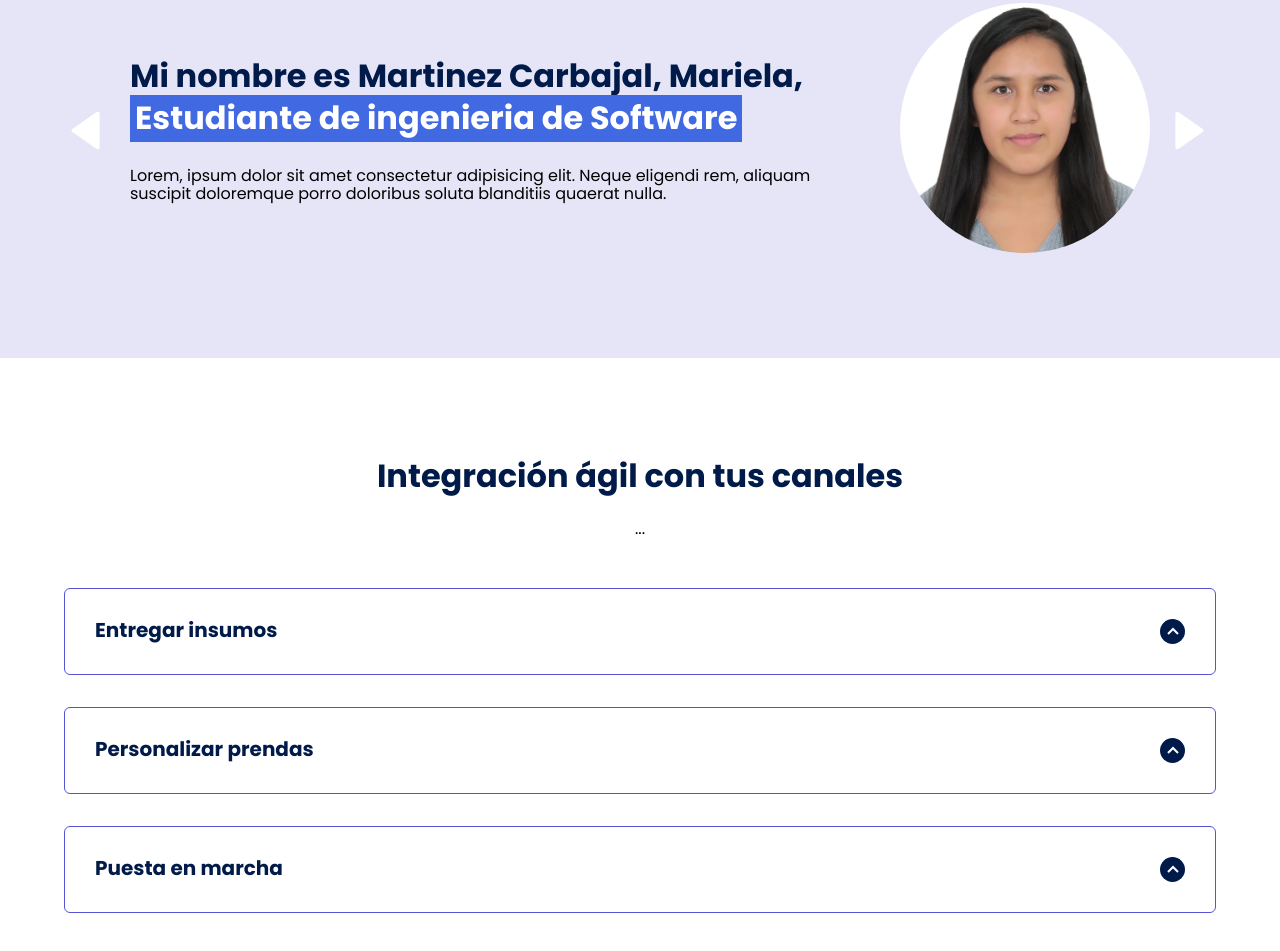
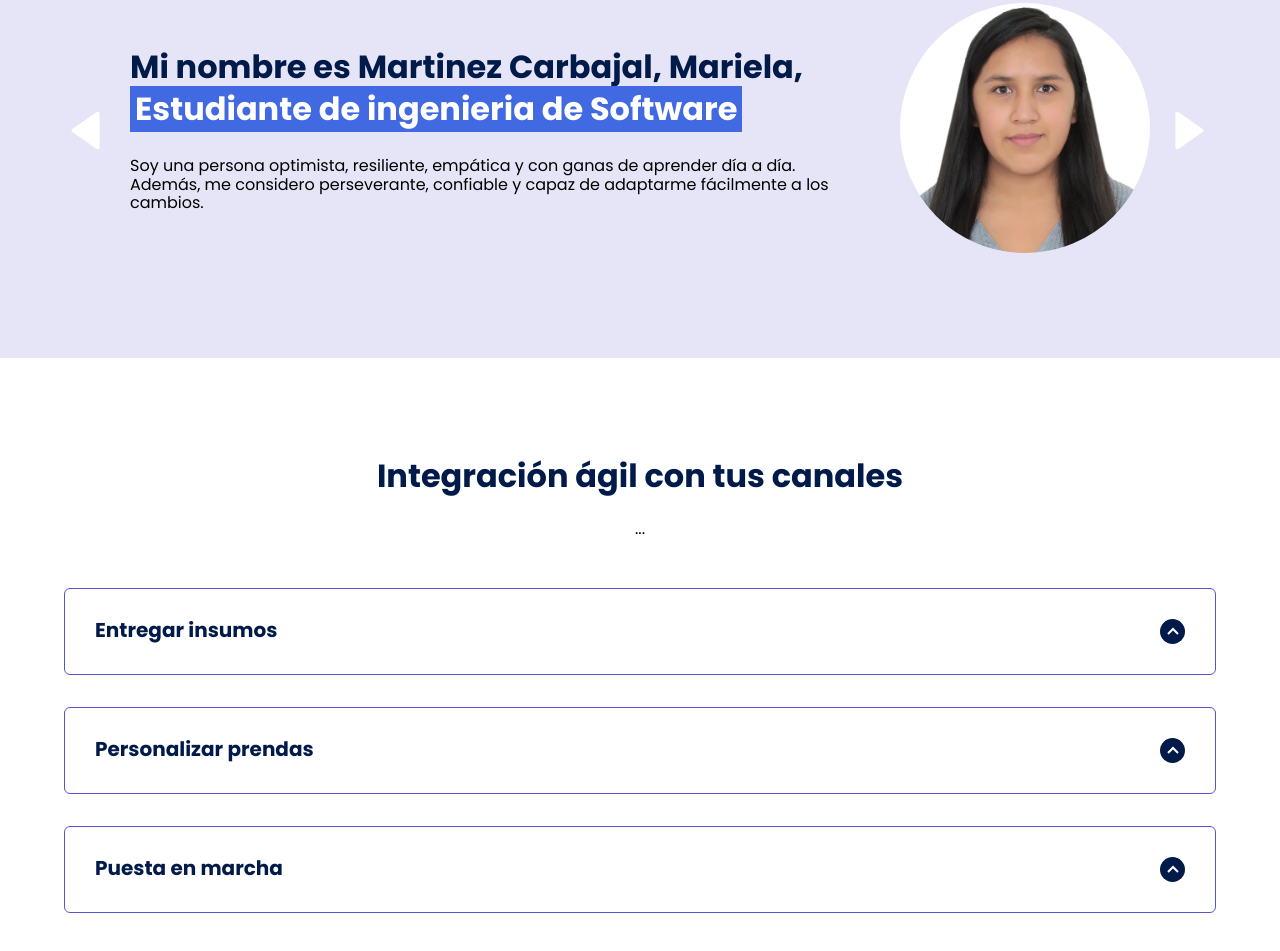
Before and after one commit to Jeff0411AG/ClosetLAb, a plain HTML site: page index.html in a window 1280 px wide. Shown: the part 2802-3753 px from the top of the page. Drawn offline with Linux system fonts and the light colour scheme.

Commit message:
Update index.html

```diff
--- a/index.html
+++ b/index.html
@@ -144,7 +144,7 @@
                     <div class="testimony__texts">
                         <h2 class="subtitle">Mi nombre es Martinez Carbajal, Mariela,
                         <span class="testimony__course">Estudiante de ingenieria de Software</span></h2>
-                        <p class="testimony__review">Lorem, ipsum dolor sit amet consectetur adipisicing elit. Neque eligendi rem, aliquam suscipit doloremque porro doloribus soluta blanditiis quaerat nulla.</p>
+                        <p class="testimony__review">Soy una persona optimista, resiliente, empática y con ganas de aprender día a día. Además, me considero perseverante, confiable y capaz de adaptarme fácilmente a los cambios.</p>
                     </div>
                     <figure class="testimony__picture">
                         <img src="pictures/faceMariela.jpg" class="testimony__img" alt="">
```
